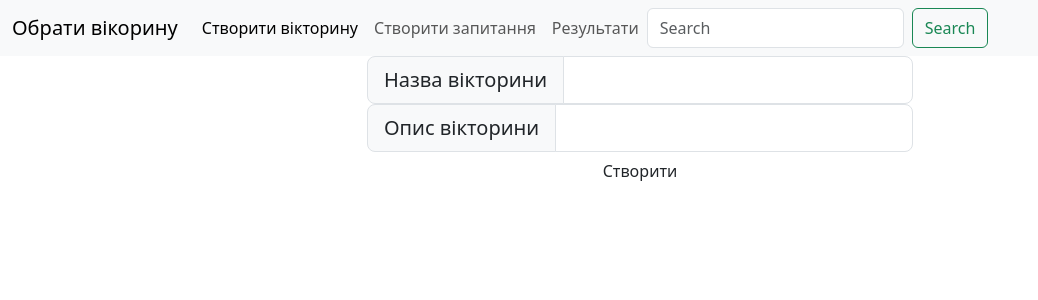
After one commit to Milka1chokolatka/quiz-web, a Flask app: page /create-quiz in a window 1280 px wide. The commit adds this page. Shown: the top 300 px of the page, without its empty margins (0-1038 px from the left). Run offline with Flask 3, Linux system fonts and the light colour scheme.

Commit message:
add create quiz_db

```diff
--- a/app.py
+++ b/app.py
@@ -1,5 +1,5 @@
 from flask import Flask, render_template, request, session, redirect, url_for
-from db.crud import get_quizes, get_question_after, check_right_answer
+from db.crud import get_quizes, get_question_after, check_right_answer, create_quiz_db
 from random import shuffle
 
 app = Flask(__name__)
@@ -74,6 +74,23 @@ def result():
     session.clear()
     return result
 
+@app.route("/create-quiz", methods=["GET", "POST"])
+def create_quiz():
+    if request.method == "POST":
+        quiz_name = request.form.get("quiz_name")
+        quiz_description = request.form.get("quiz_description")
+        create_quiz_db(quiz_name, quiz_description)
+        return redirect(url_for("index"))
+    return render_template("create_quIz.html")
+
+@app.route("/create-question", methods=["GET", "POST"])
+def create_question():
+    pass
+
+@app.route("/all-results")
+def al_results():
+    pass
+
 
 
 
--- a/db/crud.py
+++ b/db/crud.py
@@ -187,6 +187,11 @@ def check_right_answer(question_id, selected_answer):
     else:
         return  False
 
+def create_quiz_db(title, description):
+    open()
+    cursor.execute("INSERT INTO quiz (title, description) VALUES (?, ?)", [title, description])
+    conn.commit()
+    close()
 
 # def main():
     # create_tables()
--- a/templates/base.html
+++ b/templates/base.html
@@ -21,7 +21,7 @@
             <div class="collapse navbar-collapse" id="navbarSupportedContent">
                 <ul class="navbar-nav me-auto mb-2 mb-lg-0">
                     <li class="nav-item">
-                        <a class="nav-link active" aria-current="page" href="#">Створити вікторину</a>
+                        <a class="nav-link active" aria-current="page" href="{{url_for('create_quiz')}}">Створити вікторину</a>
                     </li>
                     <li class="nav-item">
                         <a class="nav-link" href="#">Створити запитання</a>
--- /dev/null
+++ b/templates/create_quiz.html
@@ -0,0 +1,15 @@
+{% extends "base.html" %}
+{% block title %}Створити вікторину{% endblock %}
+{% block content %}
+<form action="/create-quiz" method="POST">
+    <div class="input-group input-group-lg">
+        <span class="input-group-text" id="inputGroup-sizing-lg">Назва вікторини</span>
+        <input type="text" name="quiz_name" class="form-control" aria-label="Sizing example input" aria-describedby="inputGroup-sizing-lg">
+    </div>
+    <div class="input-group input-group-lg">
+        <span class="input-group-text" id="inputGroup-sizing-lg">Опис вікторини</span>
+        <input type="text" name="quiz_description" class="form-control" aria-label="Sizing example input" aria-describedby="inputGroup-sizing-lg">
+    </div>
+    <button type="submit" class="btn btn-outline-succes">Створити</button>
+</form>
+{% endblock %}
```
